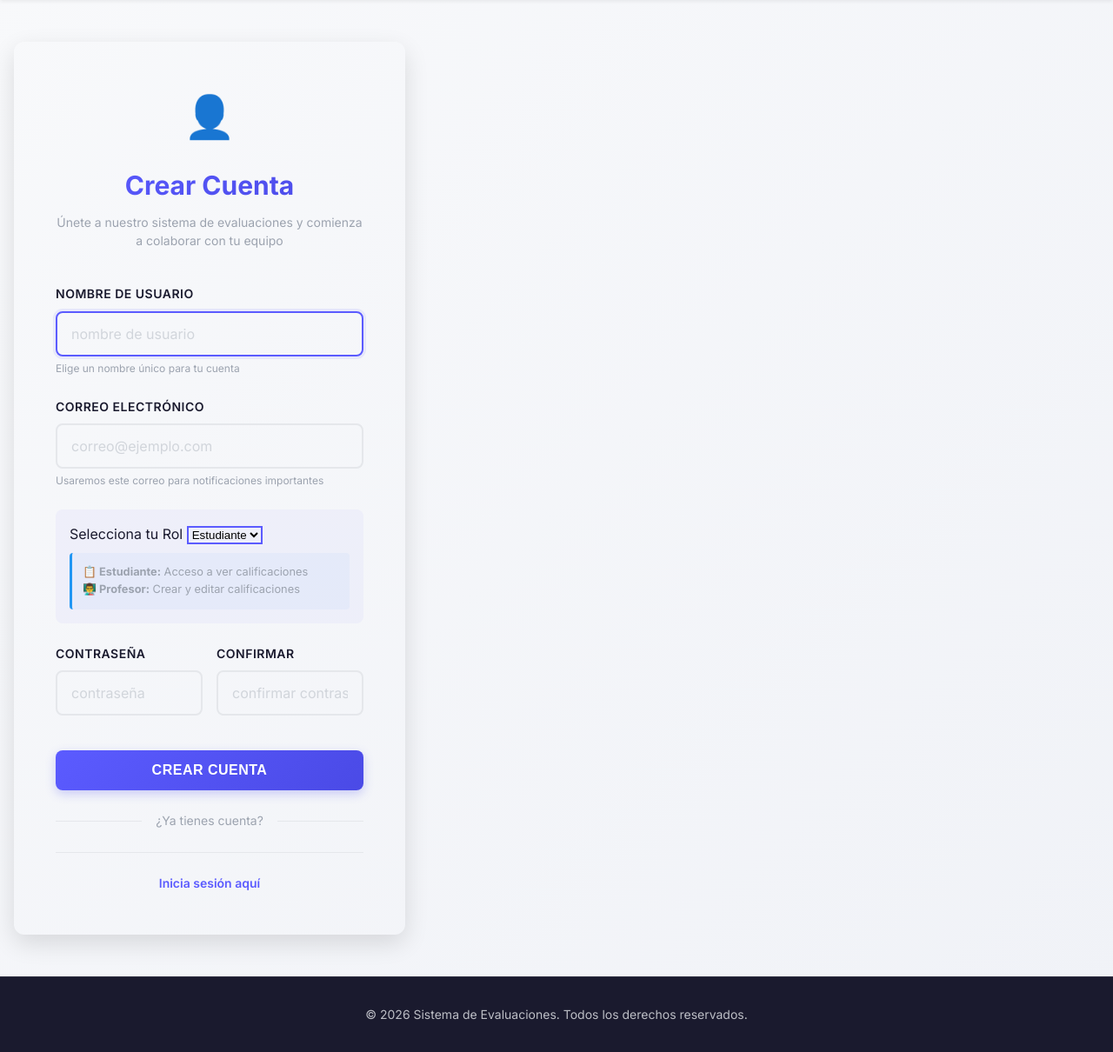
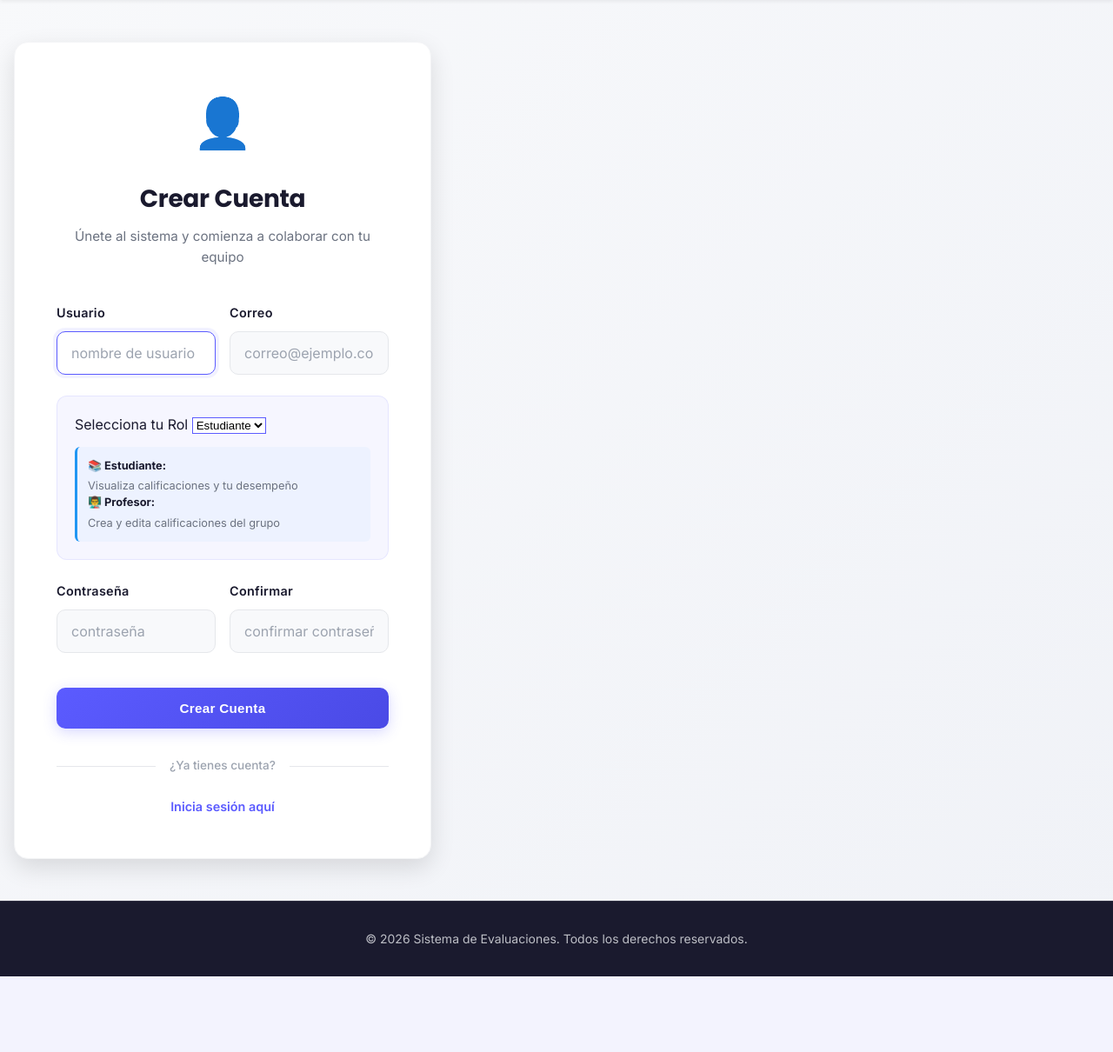
Before and after one commit to Santtiy/evaluaciones_santtiy_samuelmenan_juanenriquezcc_benavides17, a Django app: page /usuarios/registro/ in a window 1280 px wide. Shown: the part 63-1273 px from the top of the page at 87% size. After the commit the page ends 1186 px from the top, so only its background shows below. Run offline with Django 5.2, Linux system fonts and the light colour scheme.

Commit message:
style: rediseñar formularios de autenticación con interfaz premium

```diff
--- a/templates/usuarios/registro.html
+++ b/templates/usuarios/registro.html
@@ -4,32 +4,28 @@
 
 {% block extra_css %}
 <style>
-    .auth-container {
+    .auth-wrapper {
         display: flex;
         justify-content: center;
         align-items: center;
         min-height: calc(100vh - 120px);
+        padding: 2rem 1rem;
     }
 
     .auth-card {
-        background: var(--bg-white);
-        border-radius: 12px;
+        background: var(--bg-primary);
+        border-radius: 16px;
         box-shadow: var(--shadow-lg);
         width: 100%;
-        max-width: 450px;
+        max-width: 480px;
         padding: 3rem;
-        animation: slideUp 0.6s cubic-bezier(0.4, 0, 0.2, 1);
+        animation: slideUpFade 0.6s cubic-bezier(0.4, 0, 0.2, 1);
+        border: 1px solid var(--border-light);
     }
 
-    @keyframes slideUp {
-        from {
-            opacity: 0;
-            transform: translateY(20px);
-        }
-        to {
-            opacity: 1;
-            transform: translateY(0);
-        }
+    @keyframes slideUpFade {
+        from { opacity: 0; transform: translateY(24px); }
+        to { opacity: 1; transform: translateY(0); }
     }
 
     .auth-header {
@@ -37,25 +33,21 @@
         margin-bottom: 2.5rem;
     }
 
-    .auth-icon {
-        font-size: 3rem;
-        margin-bottom: 1rem;
-    }
+    .auth-icon { font-size: 3.5rem; margin-bottom: 1.25rem; display: inline-block; }
 
     .auth-header h2 {
-        font-size: 1.875rem;
+        font-family: 'Poppins', sans-serif;
+        font-size: 1.75rem;
         font-weight: 700;
         margin-bottom: 0.5rem;
-        background: linear-gradient(135deg, var(--primary) 0%, var(--primary-dark) 100%);
-        -webkit-background-clip: text;
-        -webkit-text-fill-color: transparent;
-        background-clip: text;
+        color: var(--text-primary);
+        letter-spacing: -0.3px;
     }
 
     .auth-header p {
-        color: var(--text-light);
-        font-size: 0.875rem;
-        line-height: 1.5;
+        color: var(--text-secondary);
+        font-size: 0.95rem;
+        line-height: 1.6;
     }
 
     .form-group {
@@ -64,149 +56,145 @@
 
     .form-group label {
         display: block;
-        margin-bottom: 0.5rem;
+        margin-bottom: 0.625rem;
         font-weight: 600;
-        color: var(--text);
-        font-size: 0.875rem;
-        text-transform: uppercase;
-        letter-spacing: 0.5px;
+        color: var(--text-primary);
+        font-size: 0.9rem;
+        letter-spacing: 0.3px;
     }
 
-    .form-group input,
-    .form-group select {
+    .form-group input, .form-group select {
         width: 100%;
         padding: 0.875rem 1rem;
-        border: 2px solid var(--border);
-        border-radius: 8px;
+        border: 1.5px solid var(--border);
+        border-radius: 10px;
         font-size: 1rem;
-        font-family: inherit;
-        transition: var(--transition);
-        background: var(--bg-white);
+        font-family: 'Inter', sans-serif;
+        transition: var(--transition-fast);
+        background: var(--bg-secondary);
+        color: var(--text-primary);
     }
 
-    .form-group input::placeholder {
-        color: #d1d5db;
+    .form-group input::placeholder, .form-group select::placeholder {
+        color: var(--text-light);
     }
 
-    .form-group input:focus,
-    .form-group select:focus {
+    .form-group input:focus, .form-group select:focus {
         outline: none;
         border-color: var(--primary);
-        box-shadow: 0 0 0 3px rgba(99, 102, 241, 0.1);
+        background: var(--bg-primary);
+        box-shadow: 0 0 0 4px rgba(91, 91, 255, 0.08);
     }
 
-    .form-group input:valid {
-        border-color: var(--success);
-    }
-
-    .password-fields {
+    .form-row {
         display: grid;
         grid-template-columns: 1fr 1fr;
         gap: 1rem;
     }
 
     @media (max-width: 600px) {
-        .password-fields {
+        .form-row {
             grid-template-columns: 1fr;
         }
     }
 
-    .form-help {
-        font-size: 0.75rem;
-        color: var(--text-light);
-        margin-top: 0.25rem;
-    }
-
     .errorlist {
         list-style: none;
-        margin: 0.5rem 0 1rem 0;
+        margin: 0.75rem 0 1rem 0;
         padding: 0;
     }
 
     .errorlist li {
-        background: rgba(239, 68, 68, 0.1);
+        background: rgba(239, 68, 68, 0.08);
         color: var(--danger);
-        padding: 0.5rem 0.75rem;
-        border-radius: 6px;
-        font-size: 0.875rem;
-        border-left: 4px solid var(--danger);
+        padding: 0.625rem 0.875rem;
+        border-radius: 8px;
+        font-size: 0.85rem;
+        border-left: 3px solid var(--danger);
         margin-bottom: 0.5rem;
+        font-weight: 500;
     }
 
     .form-errors {
-        background: rgba(239, 68, 68, 0.05);
-        border: 1px solid rgba(239, 68, 68, 0.3);
-        border-radius: 8px;
+        background: rgba(239, 68, 68, 0.08);
+        border: 1px solid rgba(239, 68, 68, 0.2);
+        border-radius: 10px;
         padding: 1rem;
         margin-bottom: 1.5rem;
     }
 
     .form-errors p {
         color: var(--danger);
-        font-size: 0.875rem;
+        font-size: 0.9rem;
         margin: 0;
+        font-weight: 500;
+    }
+
+    .role-selector {
+        background: rgba(91, 91, 255, 0.05);
+        padding: 1.25rem;
+        border-radius: 12px;
+        margin-bottom: 1.5rem;
+        border: 1px solid rgba(91, 91, 255, 0.1);
+    }
+
+    .role-selector label {
+        margin-bottom: 1rem !important;
+    }
+
+    .role-selector select {
+        border: 1.5px solid var(--primary) !important;
+        background: var(--bg-primary) !important;
+    }
+
+    .role-info {
+        font-size: 0.8rem;
+        color: var(--text-secondary);
+        margin-top: 0.75rem;
+        padding: 0.75rem;
+        background: rgba(33, 150, 243, 0.04);
+        border-left: 3px solid var(--info);
+        border-radius: 6px;
+        line-height: 1.5;
+    }
+
+    .role-info strong {
+        color: var(--text-primary);
+        display: block;
+        margin-bottom: 0.25rem;
     }
 
     .btn-submit {
         width: 100%;
-        padding: 0.875rem 1.5rem;
+        padding: 0.95rem 1.5rem;
         background: linear-gradient(135deg, var(--primary) 0%, var(--primary-dark) 100%);
         color: white;
         border: none;
-        border-radius: 8px;
-        font-size: 1rem;
+        border-radius: 10px;
+        font-size: 0.95rem;
         font-weight: 600;
         cursor: pointer;
-        transition: var(--transition);
-        text-transform: uppercase;
-        letter-spacing: 0.5px;
-        box-shadow: 0 4px 12px rgba(99, 102, 241, 0.3);
+        transition: var(--transition-fast);
+        letter-spacing: 0.3px;
+        box-shadow: 0 4px 16px rgba(91, 91, 255, 0.24);
         margin-top: 1rem;
     }
 
     .btn-submit:hover {
         transform: translateY(-2px);
-        box-shadow: 0 6px 20px rgba(99, 102, 241, 0.4);
+        box-shadow: 0 6px 24px rgba(91, 91, 255, 0.32);
     }
 
-    .btn-submit:active {
-        transform: translateY(0);
-    }
-
-    .form-footer {
-        text-align: center;
-        margin-top: 1.5rem;
-        padding-top: 1.5rem;
-        border-top: 1px solid var(--border);
-    }
-
-    .form-footer p {
-        color: var(--text-light);
-        font-size: 0.875rem;
-        margin: 0;
-    }
-
-    .form-footer a {
-        color: var(--primary);
-        text-decoration: none;
-        font-weight: 600;
-        transition: var(--transition);
-    }
-
-    .form-footer a:hover {
-        color: var(--primary-dark);
-        text-decoration: underline;
-    }
+    .btn-submit:active { transform: translateY(0); }
 
     .divider {
         display: flex;
         align-items: center;
-        margin: 1.5rem 0;
+        margin: 2rem 0 1.5rem;
         gap: 1rem;
     }
 
-    .divider::before,
-    .divider::after {
+    .divider::before, .divider::after {
         content: '';
         flex: 1;
         height: 1px;
@@ -215,58 +203,47 @@
 
     .divider span {
         color: var(--text-light);
-        font-size: 0.875rem;
+        font-size: 0.85rem;
+        font-weight: 500;
     }
 
-    .role-selector {
-        background: rgba(99, 102, 241, 0.05);
-        padding: 1rem;
-        border-radius: 8px;
-        margin-bottom: 1.5rem;
+    .form-footer {
+        text-align: center;
     }
 
-    .role-selector label {
-        margin-bottom: 1rem !important;
+    .form-footer p {
+        color: var(--text-secondary);
+        font-size: 0.9rem;
+        margin: 0;
     }
 
-    .role-selector select {
-        background: var(--bg-white);
-        border: 2px solid var(--primary) !important;
+    .form-footer a {
+        color: var(--primary);
+        text-decoration: none;
+        font-weight: 600;
+        transition: var(--transition-fast);
     }
 
-    .role-info {
-        font-size: 0.8rem;
-        color: var(--text-light);
-        margin-top: 0.5rem;
-        padding: 0.75rem;
-        background: rgba(59, 130, 246, 0.05);
-        border-left: 3px solid var(--info);
-        border-radius: 4px;
+    .form-footer a:hover {
+        color: var(--primary-dark);
+        text-decoration: underline;
     }
 
     @media (max-width: 480px) {
-        .auth-card {
-            padding: 1.5rem;
-        }
-
-        .auth-header h2 {
-            font-size: 1.5rem;
-        }
-
-        .password-fields {
-            grid-template-columns: 1fr;
-        }
+        .auth-card { padding: 2rem; }
+        .auth-header h2 { font-size: 1.5rem; }
+        .auth-icon { font-size: 3rem; }
     }
 </style>
 {% endblock %}
 
 {% block content %}
-<div class="auth-container">
+<div class="auth-wrapper">
     <div class="auth-card">
         <div class="auth-header">
             <div class="auth-icon">👤</div>
             <h2>Crear Cuenta</h2>
-            <p>Únete a nuestro sistema de evaluaciones y comienza a colaborar con tu equipo</p>
+            <p>Únete al sistema y comienza a colaborar con tu equipo</p>
         </div>
 
         {% if form.non_field_errors %}
@@ -280,9 +257,9 @@
         <form method="post" novalidate>
             {% csrf_token %}
 
-            <!-- Username -->
+            <div class="form-row">
                 <div class="form-group">
-                <label for="{{ form.username.id_for_label }}">Nombre de usuario</label>
+                    <label for="{{ form.username.id_for_label }}">Usuario</label>
                     {{ form.username }}
                     {% if form.username.errors %}
                         <ul class="errorlist">
@@ -291,12 +268,10 @@
                             {% endfor %}
                         </ul>
                     {% endif %}
-                <div class="form-help">Elige un nombre único para tu cuenta</div>
                 </div>
 
-            <!-- Email -->
                 <div class="form-group">
-                <label for="{{ form.email.id_for_label }}">Correo Electrónico</label>
+                    <label for="{{ form.email.id_for_label }}">Correo</label>
                     {{ form.email }}
                     {% if form.email.errors %}
                         <ul class="errorlist">
@@ -305,21 +280,20 @@
                             {% endfor %}
                         </ul>
                     {% endif %}
-                <div class="form-help">Usaremos este correo para notificaciones importantes</div>
+                </div>
             </div>
 
-            <!-- Role Selection -->
             <div class="role-selector">
                 <label for="{{ form.rol.id_for_label }}">Selecciona tu Rol</label>
                 {{ form.rol }}
                 <div class="role-info">
-                    <strong>📋 Estudiante:</strong> Acceso a ver calificaciones<br>
-                    <strong>👨‍🏫 Profesor:</strong> Crear y editar calificaciones
+                    <strong>📚 Estudiante:</strong> Visualiza calificaciones y tu desempeño
+                    <br>
+                    <strong>👨‍🏫 Profesor:</strong> Crea y edita calificaciones del grupo
                 </div>
             </div>
 
-            <!-- Passwords -->
-            <div class="password-fields">
+            <div class="form-row">
                 <div class="form-group">
                     <label for="{{ form.password1.id_for_label }}">Contraseña</label>
                     {{ form.password1 }}
@@ -353,9 +327,7 @@
         </div>
 
         <div class="form-footer">
-            <p>
-                <a href="{% url 'usuarios:login' %}">Inicia sesión aquí</a>
-            </p>
+            <p><a href="{% url 'usuarios:login' %}">Inicia sesión aquí</a></p>
         </div>
     </div>
 </div>
```
Also changed, not shown: templates/usuarios/login.html (+86 -76 lines). Lines whose indentation alone changed are shown as unchanged.
